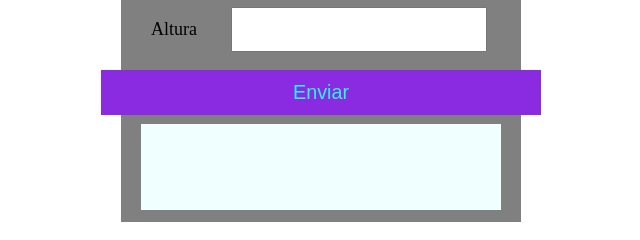
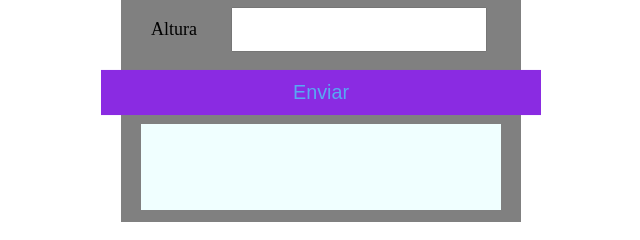
Before and after one commit to Kifulo/Calculadora-IMC-, a plain HTML site: page index.html in a window 1280 px wide. In both pictures the pointer is over the input "Enviar". Shown: the part 278-518 px from the top of the page, 319-959 px from the left. Drawn offline with Linux system fonts and the light colour scheme.

Commit message:
alterado a cor do botao hover

```diff
--- a/style.css
+++ b/style.css
@@ -44,7 +44,7 @@ input[type="button"]{
 
 input[type="button"]:hover{
 
-   color: rgb(35, 250, 250);
+   color: rgb(88, 168, 243);
    transform: scale(1.1);
    transition: 1.5s;
    cursor: pointer;
```
